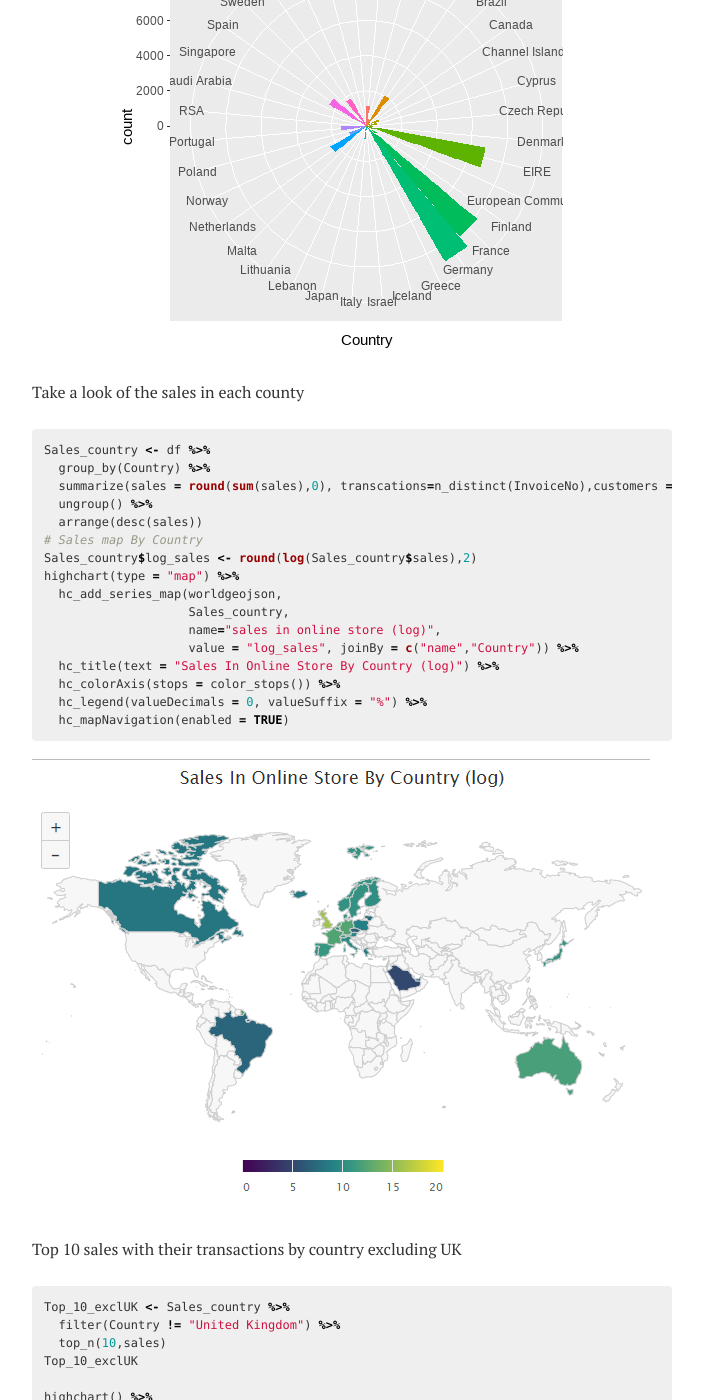
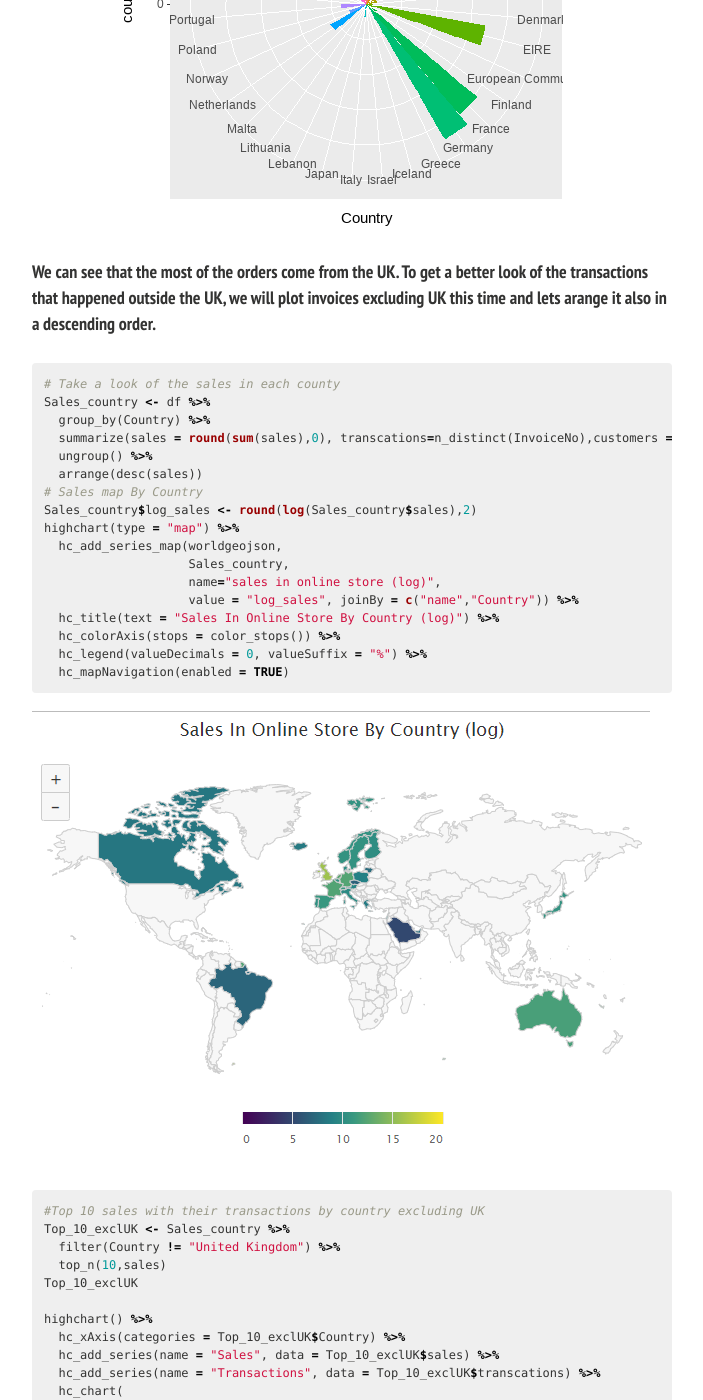
Before and after one commit to Janzhuj/janzhuj.github.io, a Jekyll site: the page built from _posts/2023-07-22-Online-Store-Customer-Segmentation.md, in a window 1280 px wide and 1400 px high, scrolled down 7572 px. Shown: the whole window, without its empty margins (288-991 px from the left). Built offline with Jekyll 4.4.1, drawn with Linux system fonts in a browser that asks for light colours; nearby versions of some CDN libraries; library files that are not in the unit come from our copies; comment, search, counter and statistics services are not loaded; some of the changed text lies outside the part shown.

Commit message:
Update 2023-07-22-Online-Store-Customer-Segmentation.md

```diff
--- a/_posts/2023-07-22-Online-Store-Customer-Segmentation.md
+++ b/_posts/2023-07-22-Online-Store-Customer-Segmentation.md
@@ -171,9 +171,8 @@
 
 ## Exploratory Data Analysis
 
-Take a look of the transactions in each county
-
 {% highlight r %}
+# Take a look of the transactions in each county
 bar <- ggplot(data = df) +
   geom_bar(
     mapping = aes(x = Country, fill = Country),
@@ -185,8 +184,6 @@
 bar + coord_flip()
 bar + coord_polar()
 {% endhighlight %}
-
-We can see that the most of the orders come from the UK. To get a better look of the transactions that happened outside the UK, we will plot invoices excluding UK this time and lets arange it also in a descending order.
 
 {% highlight r %}
 T_excludeUK <- df %>%
@@ -207,9 +204,10 @@
 
 ![Rplot-9-2](/figs/2023-07-22-Online-Store-Customer-Segmentation/Rplot-9-2.png)
 
-Take a look of the sales in each county
+#### We can see that the most of the orders come from the UK. To get a better look of the transactions that happened outside the UK, we will plot invoices excluding UK this time and lets arange it also in a descending order.
 
 {% highlight r %}
+# Take a look of the sales in each county
 Sales_country <- df %>%
   group_by(Country) %>%
   summarize(sales = round(sum(sales),0), transcations=n_distinct(InvoiceNo),customers = n_distinct(CustomerID))  %>%
@@ -230,9 +228,9 @@
 
 ![Rplot-10](/figs/2023-07-22-Online-Store-Customer-Segmentation/Rplot-10.png)
 
-Top 10 sales with their transactions by country excluding UK
 
 {% highlight r %}
+#Top 10 sales with their transactions by country excluding UK
 Top_10_exclUK <- Sales_country %>%
   filter(Country != "United Kingdom") %>%
   top_n(10,sales)
@@ -255,9 +253,8 @@
 
 #### We can see that the orders of the online store come mainly from the UK, and the next top 5 countries by sales with descending order are Netherlands,EIRE (Ireland), Germany, France and Australia.
 
-Top 5 sales by country excluding UK over time
-
 {% highlight r %}
+#Top 5 sales by country excluding UK over time
 top_5 <- df %>%
   filter(Country == 'Netherlands' | Country == 'EIRE' | Country == 'Germany' | Country == 'France'
          | Country == 'Australia') %>%
@@ -280,11 +277,11 @@
 {% endhighlight %}
 
 ![Rplot-13](/figs/2023-07-22-Online-Store-Customer-Segmentation/Rplot-13.png)
-We observe that the Netherlands and Australia had a sharp drop in sales after the summer of 2021.
 
-Take a look of the total sales by date
+#### We observe that the Netherlands and Australia had a sharp drop in sales after the summer of 2021.
 
 {% highlight r %}
+# Take a look of the total sales by date
 Sales_date <- df %>%
   group_by(date) %>%
   summarise(sales = sum(sales)) %>%
```
